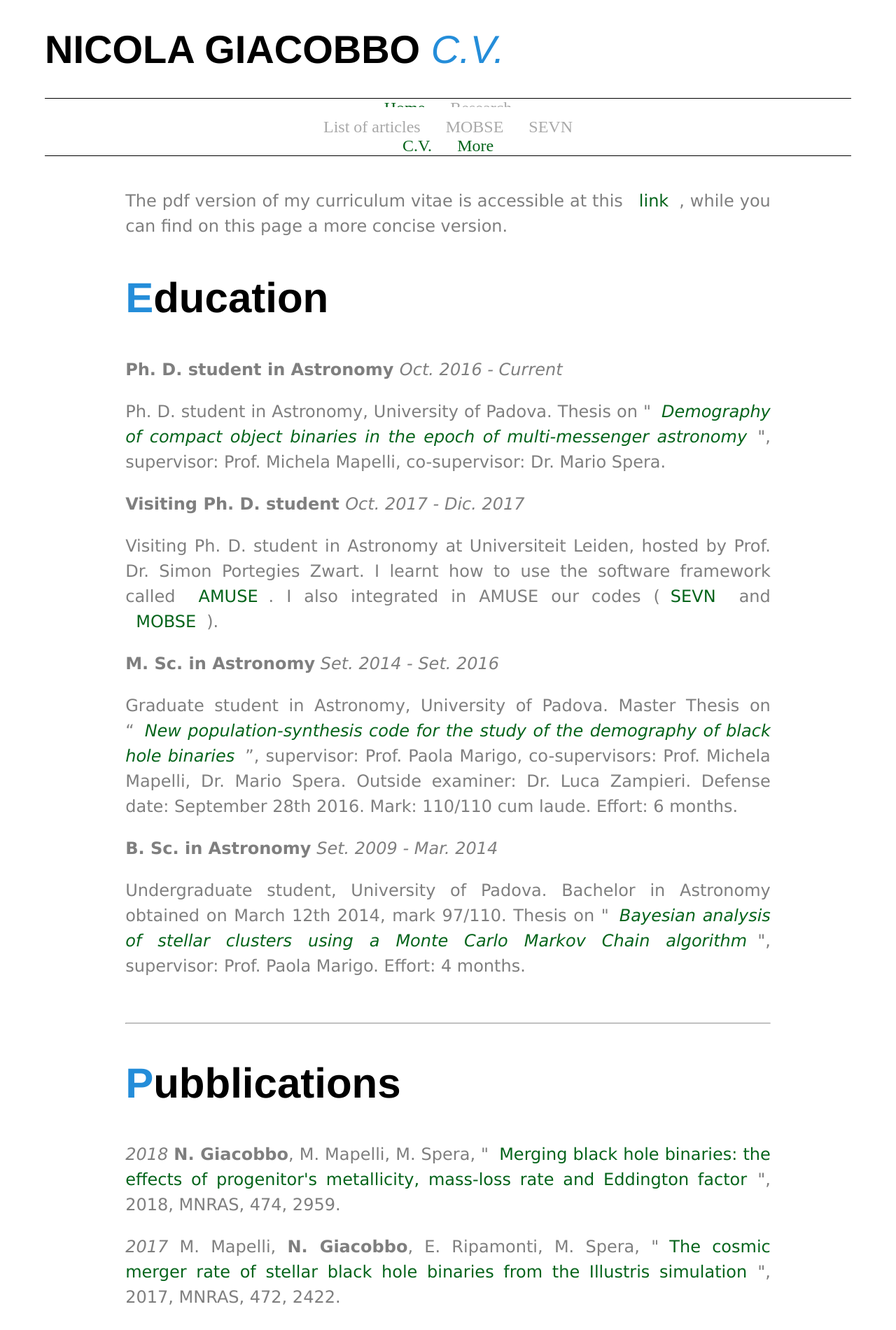
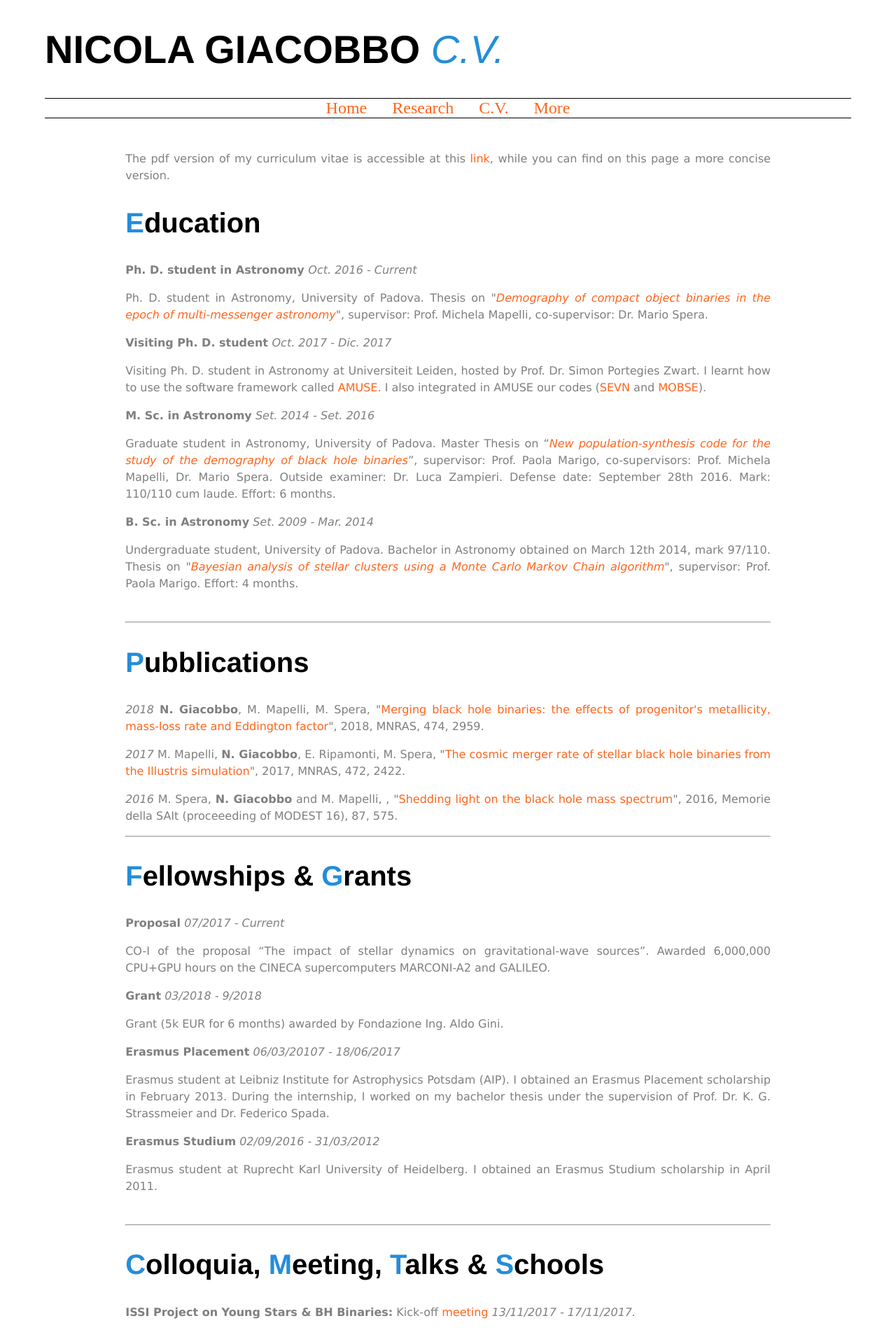
Before and after one commit to GiacobboNicola/giacobbonicola.github.io, a Jekyll site: the page built from item3.html, in a window 1280 px wide. Shown: the top 1900 px of the page at 70% size. Built offline with Jekyll 4.4.1, drawn with Linux system fonts in a browser that asks for light colours.

Commit message:
using ul testing

```diff
--- a/_layouts/cv.html
+++ b/_layouts/cv.html
@@ -18,18 +18,12 @@
 		</div>
 		<!-- Navigation -->
 		<footer>
-		<lu class="mainmenu">
-			<li><a href="/">Home</a></li>
-			<li class="submenu"><a href="/item2">Research</a>
-				<ul class="hidden">
-					<li><a href="/item6">List of articles</a></li>
-					<li><a href="/item2">MOBSE</a></li>
-					<li><a href="/item2">SEVN</a></li>
-				</ul>
-			</li>
-			<li><a href="/item3">C.V.</a></li>
-			<li><a href="/item4">More</a></li>
-		</ul>
+		<div class="mainmenu">
+			<a href="/">Home</a>
+			<a href="/item2">Research</a>
+			<a href="/item3">C.V.</a>
+			<a href="/item4">More</a>
+		</div>
 		<footer>
 				<div class="longtext">
 					<p>The pdf version of my curriculum vitae is accessible at this <a href="/files/cv.pdf">link</a>, while you can find on this page a more concise version.</p>
--- a/css/cv.css
+++ b/css/cv.css
@@ -64,24 +64,6 @@
     -webkit-transition: all 0.5s ease-out;
   }
 
-  .submenu li {
-    display: inline-block;
-  }
-
-  .hidden{
-    margin: 0;
-    padding: 0;
-    display: none;
-  }
-  .hidden li{
-    display: inline-block;
-    margin: 0;
-    padding: 0;
-  }
-  .hidden, .hidden:hover{
-    display: block;
-  }
-
   h1 {
     font-size: 3.5em;
     font-family:'Helvetica', 'Arial', 'Sans-Serif';
@@ -104,5 +86,5 @@
 
   a {
     text-decoration: none;
-    color: rgb(5, 100, 27);
+    color: rgb(255, 100, 27);
   }
```
